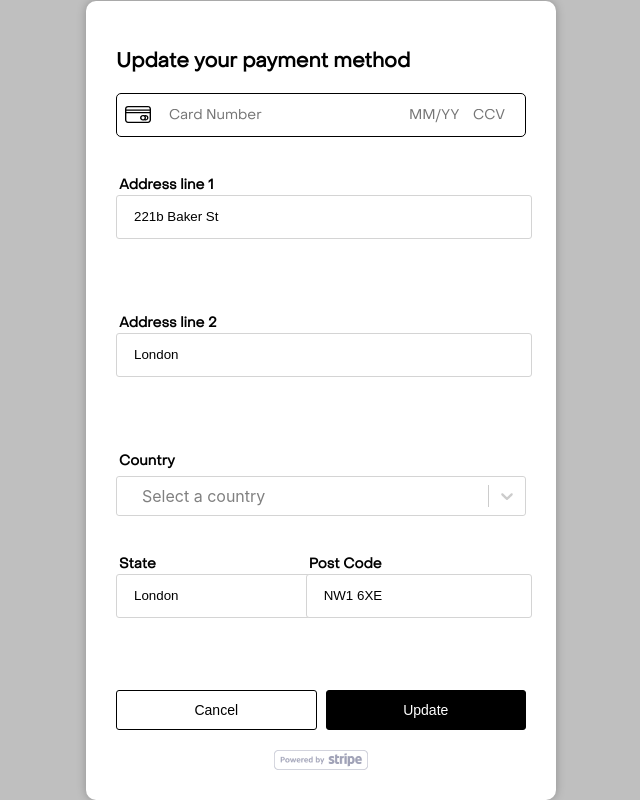
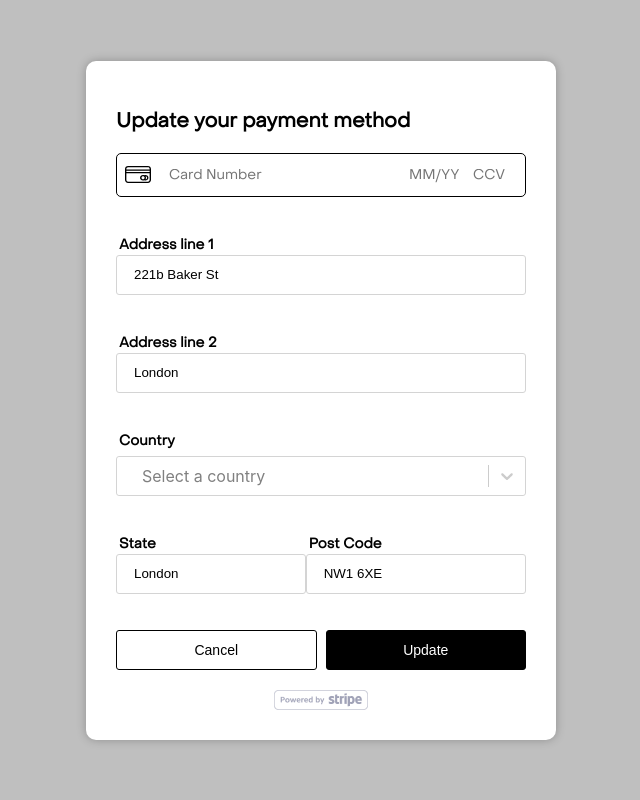
Before and after one commit to Erwan-ui/portaire, a React (Create React App) app: page /payment-form in a window 1280 px wide. Shown: the whole page, without its empty margins (319-959 px from the left). Built offline with nearby package versions, Linux system fonts and the light colour scheme.

Commit message:
Remove unused components

```diff
--- a/package.json
+++ b/package.json
@@ -16,6 +16,7 @@
     "react-router-dom": "^6.8.0",
     "react-scripts": "5.0.1",
     "react-select": "^5.7.0",
+    "react-test-renderer": "^18.2.0",
     "redux": "^4.2.0",
     "styled-components": "^5.3.6",
     "web-vitals": "^2.1.4"
@@ -43,5 +44,9 @@
       "last 1 firefox version",
       "last 1 safari version"
     ]
+  },
+  "devDependencies": {
+    "jest": "^29.4.1",
+    "redux-mock-store": "^1.5.4"
   }
 }
--- a/src/components/CustomInput.css
+++ b/src/components/CustomInput.css
@@ -3,9 +3,11 @@
   height: 40px;
   border-radius: 3px;
   border: 1px solid #d4d4d4;
-  margin-bottom: 36px;
   outline: none;
   text-indent: 15px;
+  -webkit-box-sizing: border-box; /* Safari/Chrome, other WebKit */
+  -moz-box-sizing: border-box; /* Firefox, other Gecko */
+  box-sizing: border-box;
 }
 
 .custom-input::placeholder {
@@ -27,4 +29,5 @@
 }
 
 .input-container {
+  width: 100%;
 }
```
Also changed, not shown: src/actions.js (deleted, +0 -14 lines), src/components/Button.js (deleted), src/components/CountryInput.js (deleted), 2 other files (tests, documents, lock files or other folders).
